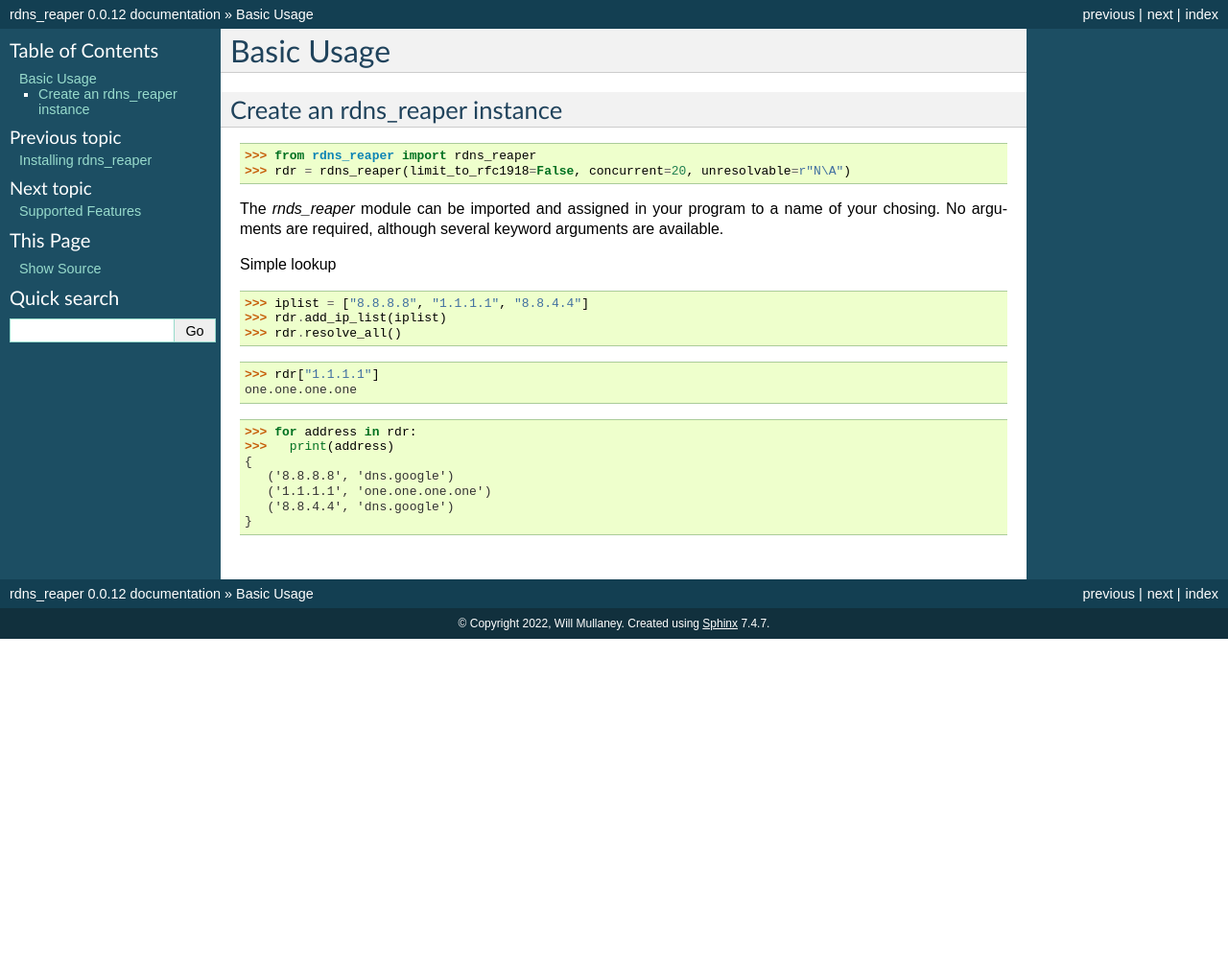
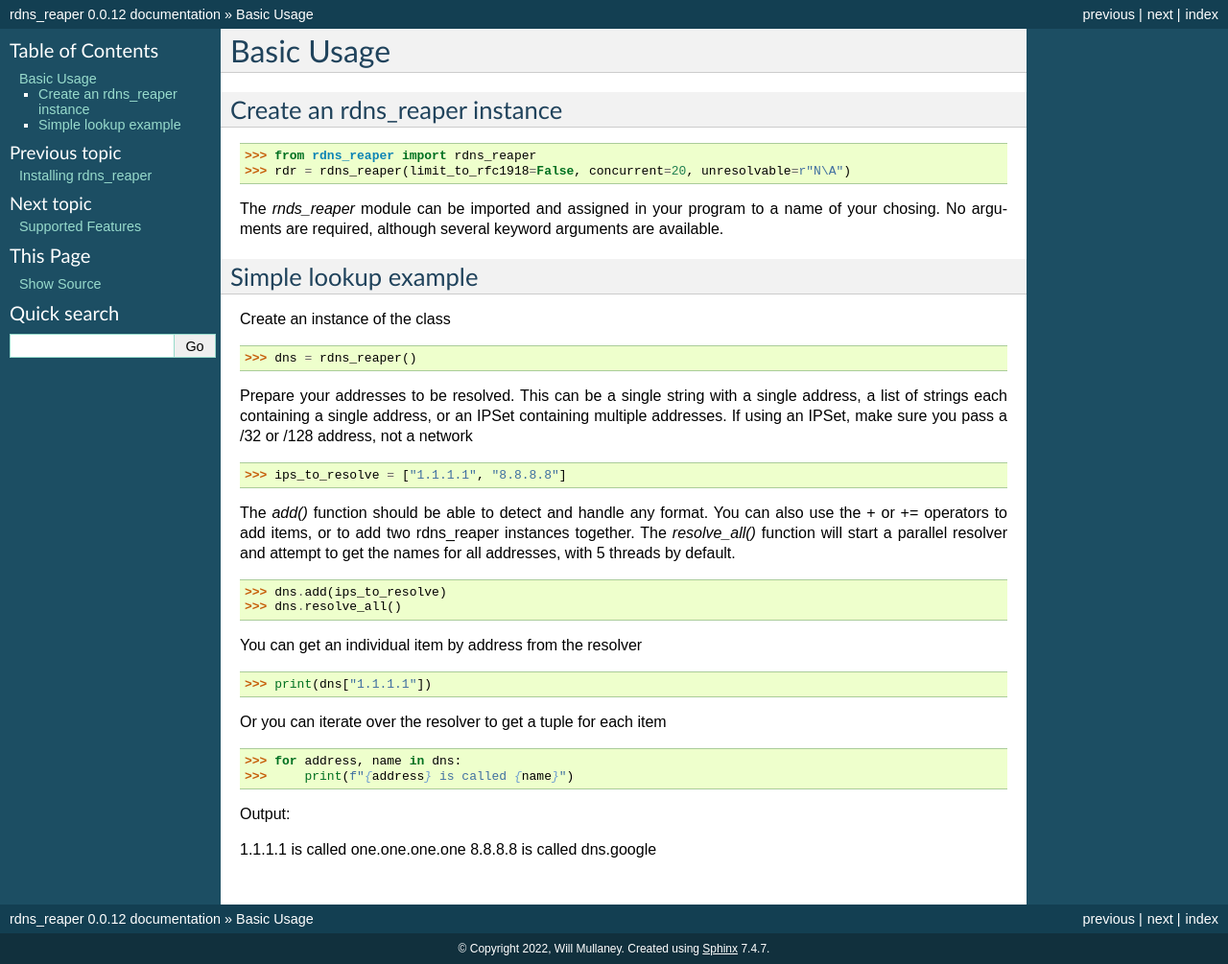
Before and after one commit to mullaneywt/rdns_reaper, a Sphinx documentation site: the page built from docs/basicusage.rst, in a window 1280 px wide. Shown: the whole page at 96% size. Built offline with Sphinx 7.4.7, drawn with Linux system fonts in a browser that asks for light colours; before the commit the page ends 900 px from its top, so only the background shows below that.

Commit message:
Update documentation

```diff
--- a/docs/basicusage.rst
+++ b/docs/basicusage.rst
@@ -12,19 +12,32 @@ Create an rdns_reaper instance
 The `rnds_reaper` module can be imported and assigned in your program to a name of your chosing.  No arguments are required, although several keyword arguments are available.
 
 
-Simple lookup
+Simple lookup example
+---------------------
 
->>> iplist = ["8.8.8.8", "1.1.1.1", "8.8.4.4"]
->>> rdr.add_ip_list(iplist)
->>> rdr.resolve_all()
+Create an instance of the class
 
->>> rdr["1.1.1.1"]
-one.one.one.one
+>>> dns = rdns_reaper()
 
->>> for address in rdr:
->>>   print(address)
-{
-   ('8.8.8.8', 'dns.google')
-   ('1.1.1.1', 'one.one.one.one')
-   ('8.8.4.4', 'dns.google')
-}
+Prepare your addresses to be resolved.  This can be a single string with a single address, a list of strings each containing a single address, or an IPSet containing multiple addresses.  If using an IPSet, make sure you pass a /32 or /128 address, not a network
+
+>>> ips_to_resolve = ["1.1.1.1", "8.8.8.8"]
+
+The `add()` function should be able to detect and handle any format.  You can also use the + or += operators to add items, or to add two rdns_reaper instances together.  The `resolve_all()` function will start a parallel resolver and attempt to get the names for all addresses, with 5 threads by default.
+
+>>> dns.add(ips_to_resolve)
+>>> dns.resolve_all()
+
+You can get an individual item by address from the resolver
+
+>>> print(dns["1.1.1.1"])
+
+Or you can iterate over the resolver to get a tuple for each item
+
+>>> for address, name in dns:
+>>>     print(f"{address} is called {name}")
+
+Output:
+
+1.1.1.1 is called one.one.one.one
+8.8.8.8 is called dns.google
--- a/docs/index.rst
+++ b/docs/index.rst
@@ -20,7 +20,6 @@ rdns-reaper is currently tested with Python 3.6-3.11
    install
    basicusage
    supported
-   rdns_reaper
 
 
 
```
